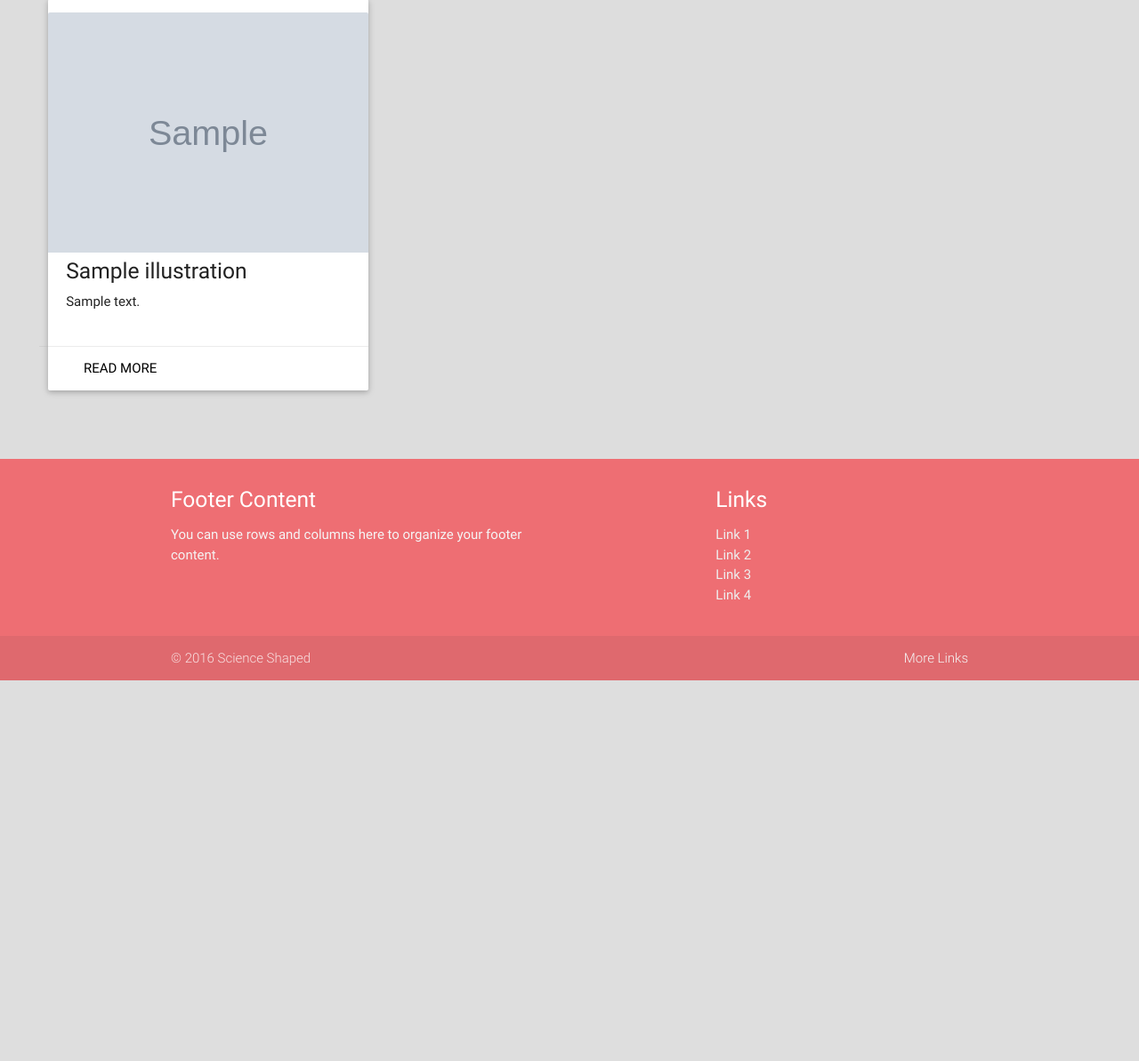
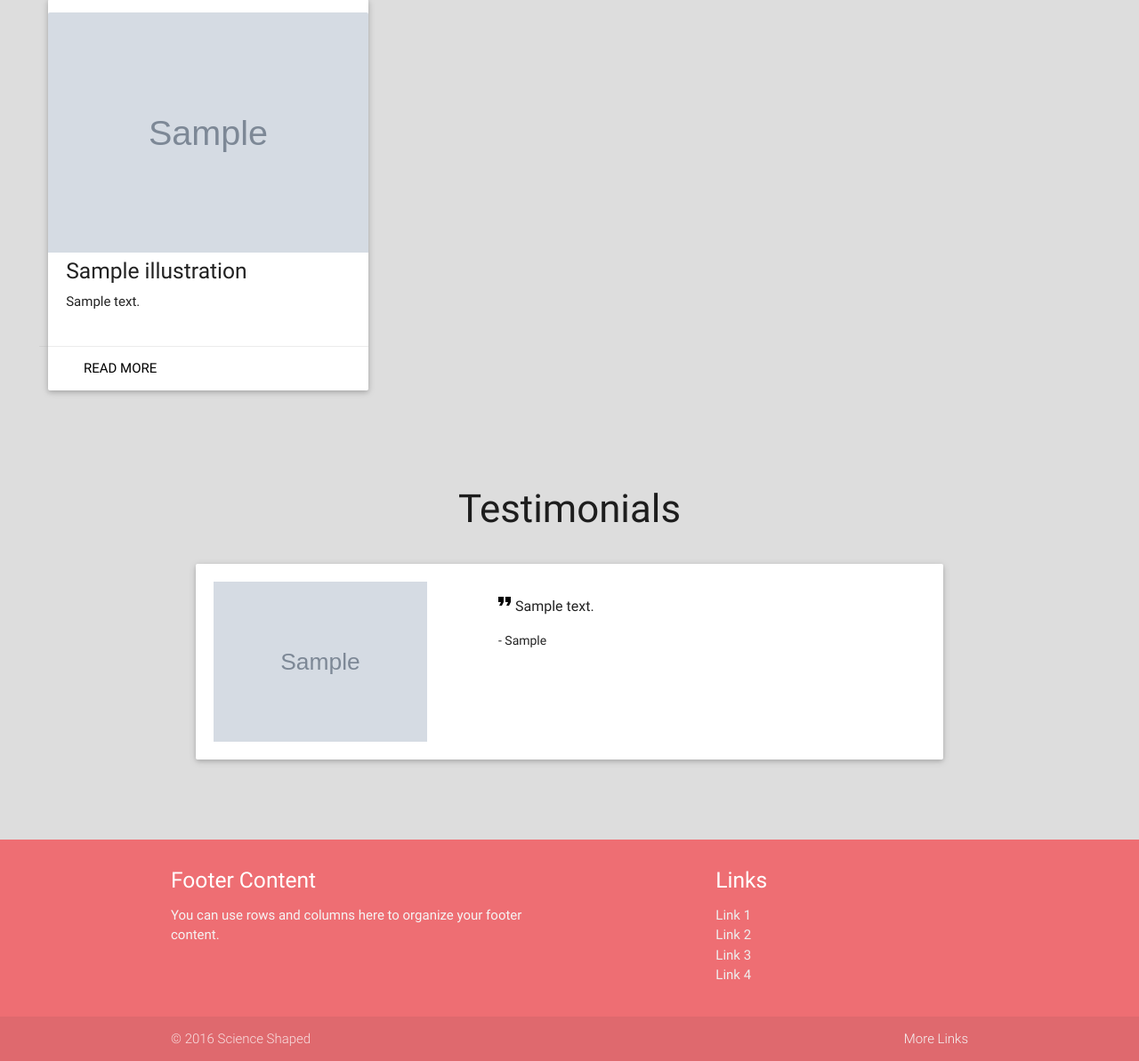
Before and after one commit to ecuatox/scienceshaped, a Django app: page / in a window 1280 px wide. Shown: the part 303-1496 px from the top of the page at 89% size. Before the commit the page ends 1068 px from the top, so only its background shows below. Run offline with Django 3.2, Linux system fonts and the light colour scheme; tables that the repository leaves empty hold one stand-in row (values such as "Sample post"); grey boxes marked "Sample" are stand-in pictures.

Commit message:
Create testimonial slider

```diff
--- /dev/null
+++ b/projects/static/css/testimonials.css
@@ -0,0 +1,32 @@
+#slider {
+  width: 90%;
+  max-width: 1000px;
+  margin: 0 auto;
+}
+h3 {
+  text-align: center;
+}
+.testimonial {
+  margin: 20px 80px;
+  padding: 20px;
+  height: inherit !important;
+}
+.testimonialText {
+  width: 60%;
+  float: right;
+}
+.testimonialMessage {
+  font-size: 16px;
+}
+.testimonialPerson {
+  font-size: 14px;
+}
+.testimonialImage {
+  width: 30%;
+  float: left;
+}
+.quote {
+  float: left;
+  margin-top: 10px;
+  margin-left: -5px;
+}
--- /dev/null
+++ b/projects/templates/testimonials.html
@@ -0,0 +1,37 @@
+{% load staticfiles %}
+<link rel="stylesheet" type="text/css" href="{% static "css/testimonials.css" %}"/>
+<link rel="stylesheet" type="text/css" href="{% static "slick/slick.css" %}"/>
+<link rel="stylesheet" type="text/css" href="{% static "slick/slick-theme.css" %}"/>
+
+<section id="testimonals">
+  <h3>Testimonials</h3>
+
+  <div id="slider">
+  {% for testimonial in testimonials %}
+    <div class="testimonial card">
+      <img class="testimonialImage" src="{{ testimonial.thumbnail }}" />
+      <div class="testimonialText">
+        <img class="quote" src="{% static "img/ic_format_quote_black_24px.svg" %}" />
+        <p class="testimonialMessage">{{ testimonial.message }}</p>
+        <p class="testimonialPerson">- {{ testimonial.person }}</p>
+      </div>
+    </div>
+  {% endfor %}
+  </div>
+
+  <script type="text/javascript" src="{% static "slick/slick.min.js" %}"></script>
+  <script>
+    $(document).ready(function(){
+      $('#slider').slick({
+        dots: true,
+        infinite: true,
+        slidesToShow: 1,
+        slidesToScroll: 1,
+        speed: 500,
+        autoplay: true,
+        autoplaySpeed: 3000,
+      });
+    });
+  </script>
+
+</section>
--- a/scienceshaped/templates/index.html
+++ b/scienceshaped/templates/index.html
@@ -14,6 +14,9 @@
     <main>
 
       {% include 'illustrations.html' %}
+
+      {% include 'testimonials.html' %}
+
     </main>
   </body>
 
--- a/scienceshaped/views.py
+++ b/scienceshaped/views.py
@@ -1,10 +1,11 @@
 from django.shortcuts import render
-from projects.models import Illustration
+from projects.models import Illustration, Testimonial
 from projects.forms import IllustrationFilter
 from django.http import HttpResponseRedirect, HttpResponse
 
 def index(request):
     illustrations = Illustration.objects.order_by('-pub_date')
+    testimonials = Testimonial.objects.order_by('-pub_date')
     if request.method == 'POST':
         form = IllustrationFilter(request.POST)
         if form.is_valid():
@@ -17,6 +18,7 @@ def index(request):
     form = IllustrationFilter()
     context = {
         'illustrations': illustrations,
+        'testimonials': testimonials,
         'form': form,
     }
 
```
Also changed, not shown: projects/static/img/ic_format_quote_black_24px.svg (added), projects/static/img/ic_format_quote_white_24px.svg (added).
